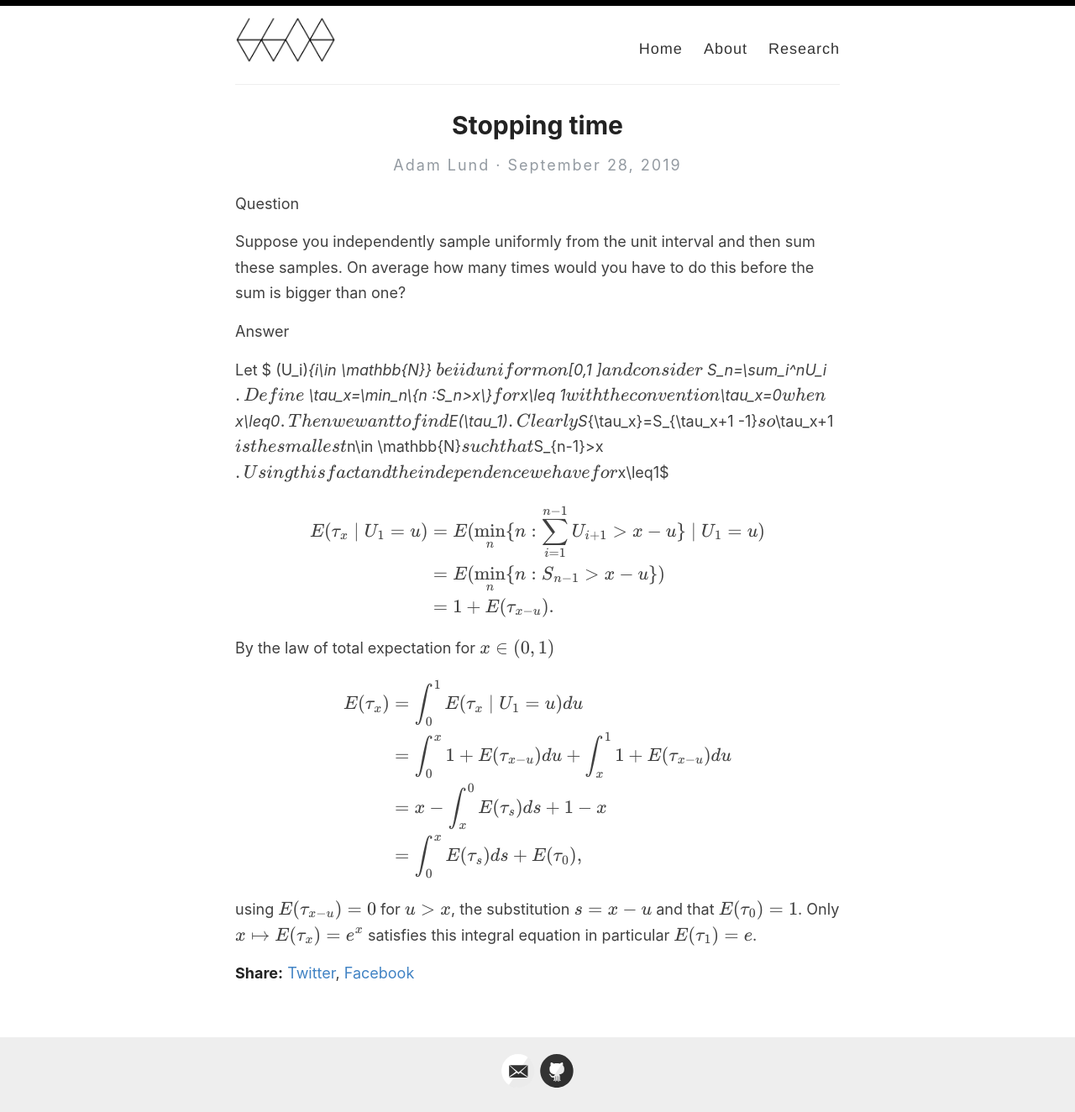
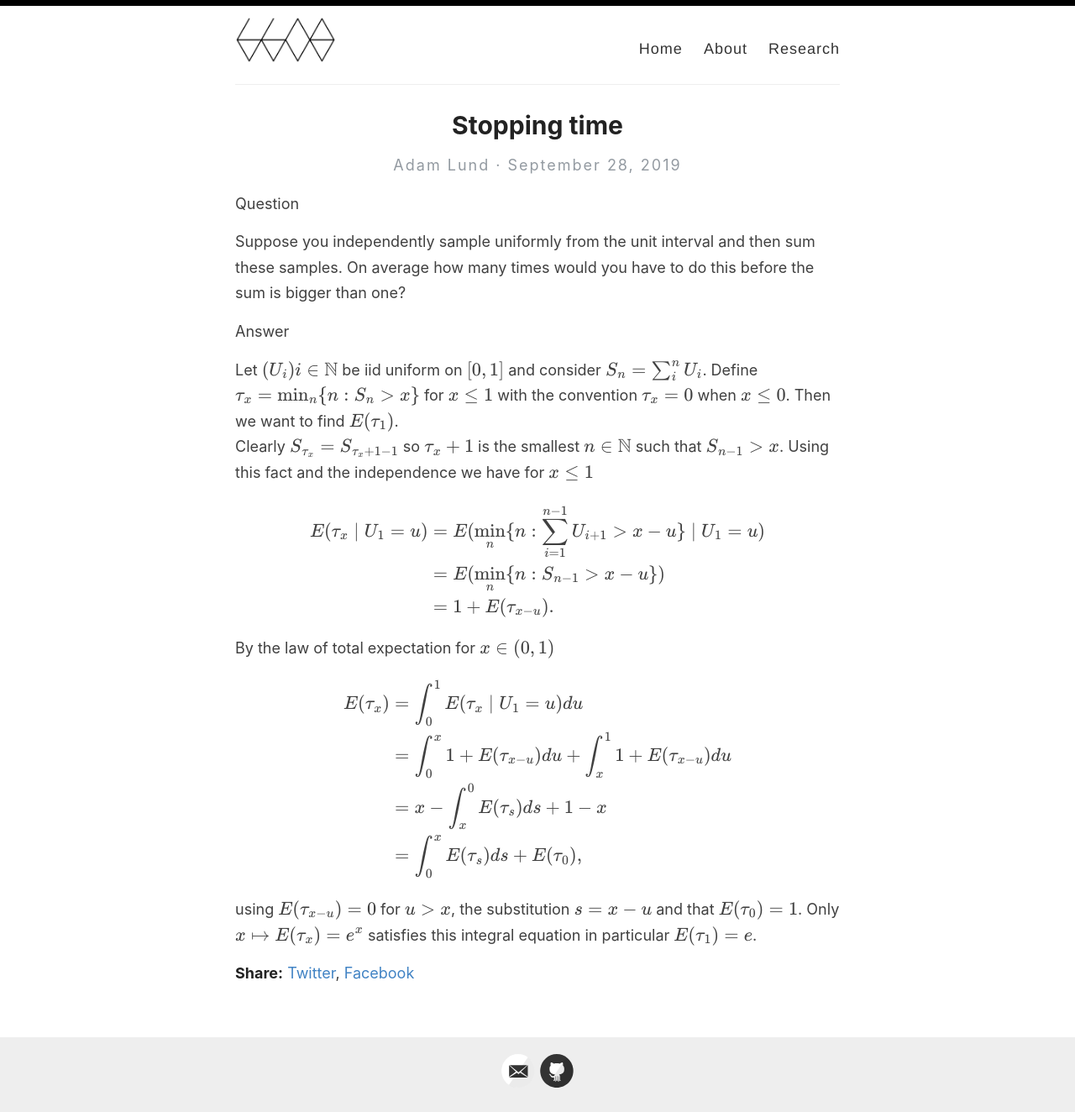
Before and after one commit to adam-lund/adam-lund.github.io, a Jekyll site: the page built from _posts/2019-09-28-Uniform sum problem-.md, in a window 1280 px wide. Shown: the whole page at 84% size. Built offline with Jekyll 4.4.1, drawn with Linux system fonts in a browser that asks for light colours; formulas are drawn with MathJax 3.

Commit message:
trying my hand

```diff
--- a/_posts/2019-09-28-Uniform sum problem-.md
+++ b/_posts/2019-09-28-Uniform sum problem-.md
@@ -11,8 +11,7 @@ Suppose you   independently  sample uniformly from the unit interval and then su
 
 Answer
 
-Let $ (U_i)_{i\in \mathbb{N}} $ be iid uniform on $[0,1 ]$ and consider $ S_n=\sum_i^nU_i$.
-Define $ \tau_x=\min_n\\{n :S_n>x\\}$ for $x\leq 1$ with the convention $\tau_x=0$ when $x\leq0$. Then we want to find $E(\tau_1)$.
+Let $(U_i){i\in \mathbb{N}} $ be iid uniform on $[0,1 ]$ and consider $ S_n=\sum_i^nU_i$. Define $ \tau_x=\min_n\\{ n :S_n>x\\} $ for $x\leq 1$ with the convention $\tau_x=0$ when $x\leq0$. Then we want to find $E(\tau_1)$.
 Clearly $S_{\tau_x}=S_{\tau_x+1 -1}$ so  $\tau_x+1$ is the smallest $n\in \mathbb{N}$ such that $S_{n-1}>x$. Using this fact and the independence we have   for $x\leq1$
 
 $$\begin{alignat*}{4}
```
